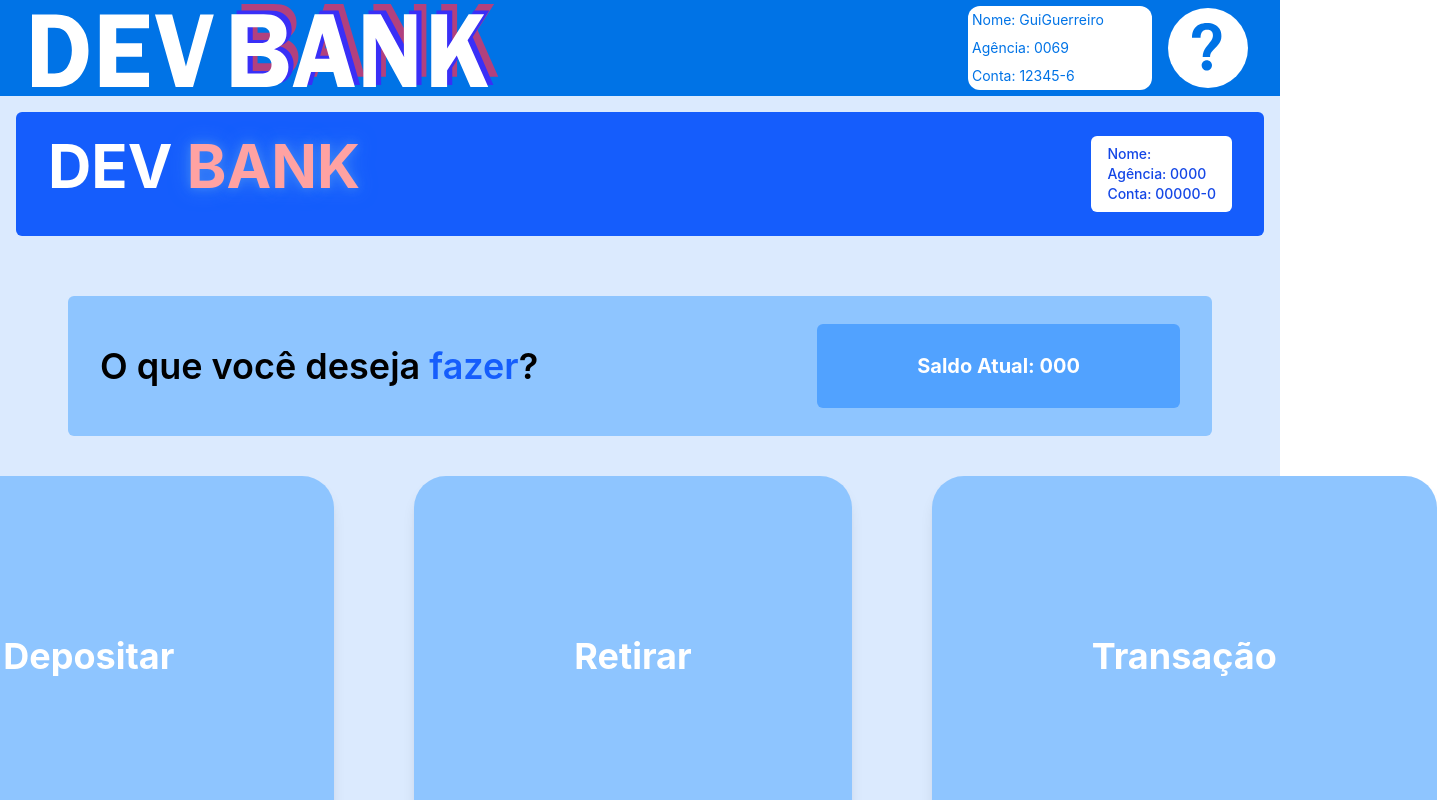
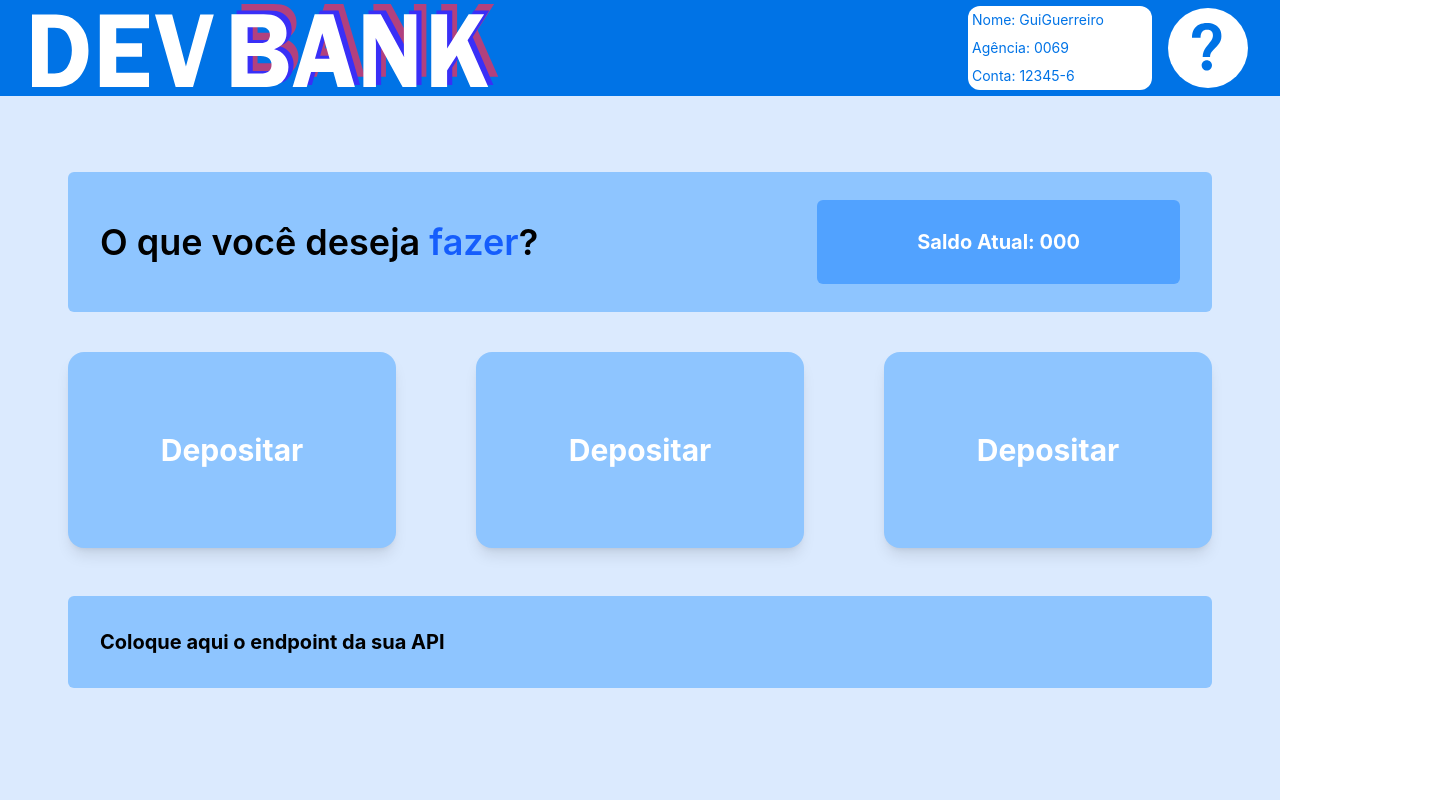
Before and after one commit to Maua-Dev/devbank_anarita_guima_thalles_front, a React (Vite) app: page /home in a window 1280 px wide. Shown: the top 800 px of the page, 1437 px wide, since content can reach past the window. Built offline with nearby package versions, Linux system fonts and the light colour scheme; the HTML template or start-up script is replaced by a standard one.

Commit message:
feat: add routes + nav for screens

```diff
--- a/package.json
+++ b/package.json
@@ -13,6 +13,7 @@
     "@tailwindcss/vite": "^4.2.4",
     "react": "^18.2.0",
     "react-dom": "^18.2.0",
+    "react-router-dom": "^7.14.2",
     "tailwindcss": "^4.2.4"
   },
   "devDependencies": {
--- a/src/App.tsx
+++ b/src/App.tsx
@@ -1,14 +1,22 @@
 import Navbar from './components/Nav/navbar';
 import Home from './pages/home';
 import Transactions from './pages/transactions';
+import Deposit from './pages/deposit';
+import Withdraw from './pages/withdraw';
+import { BrowserRouter as Router, Routes, Route } from 'react-router-dom';
+
 
 function App() {
   return (
-    <div>
-      <Navbar />
-      <Home />
-      <Transactions />
-    </div>
+    <Router>
+      <Routes>
+        <Route path="/" element={<Home />} />
+        <Route path="/home" element={<Home />} />
+        <Route path="/deposit" element={<Deposit />} />
+        <Route path="/withdraw" element={<Withdraw />} />
+        <Route path="/transactions" element={<Transactions />} />
+      </Routes>
+    </Router>
   );
 }
 
--- a/src/pages/deposit.tsx
+++ b/src/pages/deposit.tsx
@@ -1,5 +1,6 @@
 import { useState } from "react"
 import Note from '../components/BankNote/banknote'
+import Navbar from '../components/Nav/navbar'
 
 export default function Deposit() {
 
@@ -16,6 +17,8 @@ export default function Deposit() {
 
 
     return (
+        <>
+            <Navbar />
         <div className="p-5 bg-gray-50 min-h-screen">
             <div className="flex flex-row bg-[#B5D7F8] w-full h-18 rounded-2xl mb-5 gap-5 justify-center items-center p-5 ">
                 <div className="basis-1/3 text-white font-bold bg-[#7EB9F2] p-5 rounded-2xl">Quantidade a depositar : </div>
@@ -37,5 +40,6 @@ export default function Deposit() {
 
 
         </div>
+        </>
     );
 }
--- a/src/pages/home.tsx
+++ b/src/pages/home.tsx
@@ -1,62 +1,48 @@
+import Navbar from '../components/Nav/navbar';
+import { Link } from 'react-router-dom';
+
 export default function Home() {
   return (
+    <>
+      <Navbar />
+
       <div className="min-h-screen bg-blue-100 p-4">
-      <div className="bg-blue-600 rounded-md px-8 py-6 flex justify-between items-start">
-        <h1 className="text-6xl font-bold text-white">
-          DEV{" "}
-          <span className="text-red-300 [text-shadow:0_0_10px_#3b82f6,0_0_20px_#3b82f6]">
-          BANK
-          </span>
-        </h1>
-        <div className="flex items-start gap-6">
-        <div className="bg-white rounded-md px-4 py-2 text-blue-700 text-sm font-medium">
-            <p>Nome:</p>
-            <p>Agência: 0000</p>
-            <p>Conta: 00000-0</p>
-        </div>
-        </div>
-      </div>
+
+
+
+        {/* Seção de Saldo */}
         <div className="bg-blue-300 rounded-md mt-15 px-8 py-7 flex justify-between items-center w-11/12 mx-auto">
           <div className="text-4xl font-semibold text-black ">
             O que você deseja{" "}
-            <span className="text-blue-600">
-                fazer
-            </span>?
+            <span className="text-blue-600">fazer</span>?
           </div>
           <div className="bg-blue-400 rounded-md px-25 py-7 text-white text-xl font-bold">
-            Saldo Atual:   000
-
+            Saldo Atual: 000
           </div>
         </div>
+
+
         <div className="flex justify-center gap-20 w-11/12 mx-auto mt-10">
-         <button className="flex-1 bg-blue-300 rounded-4xl p-40 flex flex-col items-center justify-center gap- shadow-lg hover:scale-105 active:scale-95 transition-all group">
-        <span className="text-white text-4xl font-bold">
-            Depositar
-        </span>
-        </button>
+            <Link to="/deposit"className="flex-1 bg-blue-300 rounded-2xl py-20 flex flex-col items-center justify-center shadow-lg hover:scale-105 active:scale-95 transition-all group">
+                <span className="text-white text-3xl font-bold">Depositar</span>
+            </Link>
 
-        <button className="flex-1 bg-blue-300 rounded-4xl p-40 flex flex-col items-center justify-center gap-6 shadow-lg hover:scale-105 active:scale-95 transition-all group">
-        <span className="text-white text-4xl font-bold">
-            Retirar
-        </span>
-        </button>
+            <Link to="/deposit"className="flex-1 bg-blue-300 rounded-2xl py-20 flex flex-col items-center justify-center shadow-lg hover:scale-105 active:scale-95 transition-all group">
+                <span className="text-white text-3xl font-bold">Depositar</span>
+            </Link>
 
-        <button className="flex-1 bg-blue-300 rounded-4xl p-40 flex flex-col items-center justify-center gap-6 shadow-lg hover:scale-105 active:scale-95 transition-all group">
-        <span className="text-white text-4xl font-bold">
-            Transação
-        </span>
-        </button>
+            <Link to="/deposit"className="flex-1 bg-blue-300 rounded-2xl py-20 flex flex-col items-center justify-center shadow-lg hover:scale-105 active:scale-95 transition-all group">
+                <span className="text-white text-3xl font-bold">Depositar</span>
+            </Link>
         </div>
+
+        {/* Input da API */}
         <input
           type="text"
           placeholder="Coloque aqui o endpoint da sua API"
-        className="flex justify-center gap-20 w-11/12 mx-auto mt-12 bg-blue-300 rounded-md active:scale-95
-        placeholder: text-black
-        placeholder: font-bold
-        p-8
-        placeholder:text-xl"
+          className="flex justify-center gap-20 w-11/12 mx-auto mt-12 bg-blue-300 rounded-md active:scale-95 p-8 text-black font-bold text-xl placeholder:text-black placeholder:font-bold placeholder:text-xl"
         />
       </div>
-
+    </>
   );
 }
--- a/src/pages/transactions.tsx
+++ b/src/pages/transactions.tsx
@@ -1,5 +1,12 @@
+
+
+import Navbar from '../components/Nav/navbar';
+
 export default function Transactions() {
     return (
+        <>
+            <Navbar />
+
 <div className="min-h-screen bg-blue-100 p-4">
       <div className="bg-blue-600 rounded-md px-8 py-6 flex justify-between items-start">
         <h1 className="text-6xl font-bold text-white">
@@ -42,5 +49,6 @@ export default function Transactions() {
           </div>
         </div>
       </div>
+        </>
     );
 }
--- a/src/pages/withdraw.tsx
+++ b/src/pages/withdraw.tsx
@@ -1,5 +1,6 @@
 import { useState } from "react"
 import Note from '../components/BankNote/banknote'
+import Navbar from '../components/Nav/navbar'
 
 export default function Withdraw() {
 
@@ -16,6 +17,8 @@ export default function Withdraw() {
 
 
     return (
+        <>
+            <Navbar />
         <div className="p-5 bg-gray-50 min-h-screen">
             <div className="flex flex-row bg-[#B5D7F8] w-full h-18 rounded-2xl mb-5 gap-5 justify-center items-center p-5 ">
                 <div className="basis-1/3 text-white font-bold bg-[#7EB9F2] p-5 rounded-2xl">Quantidade a sacar : </div>
@@ -37,5 +40,6 @@ export default function Withdraw() {
 
 
         </div>
+        </>
     );
 }
```
Also changed, not shown: 1 other file (tests, documents, lock files or other folders). Lines whose indentation alone changed are shown as unchanged.
